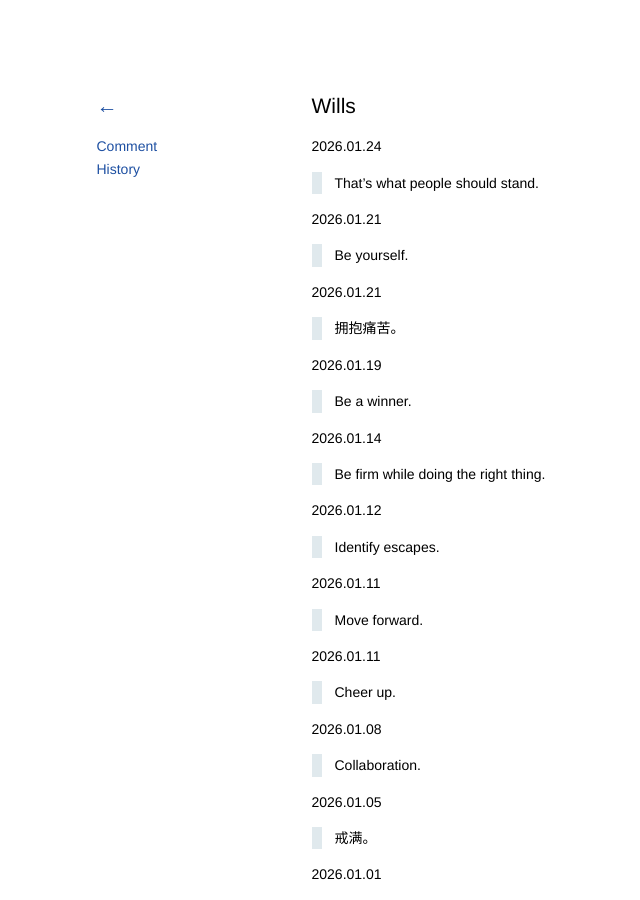
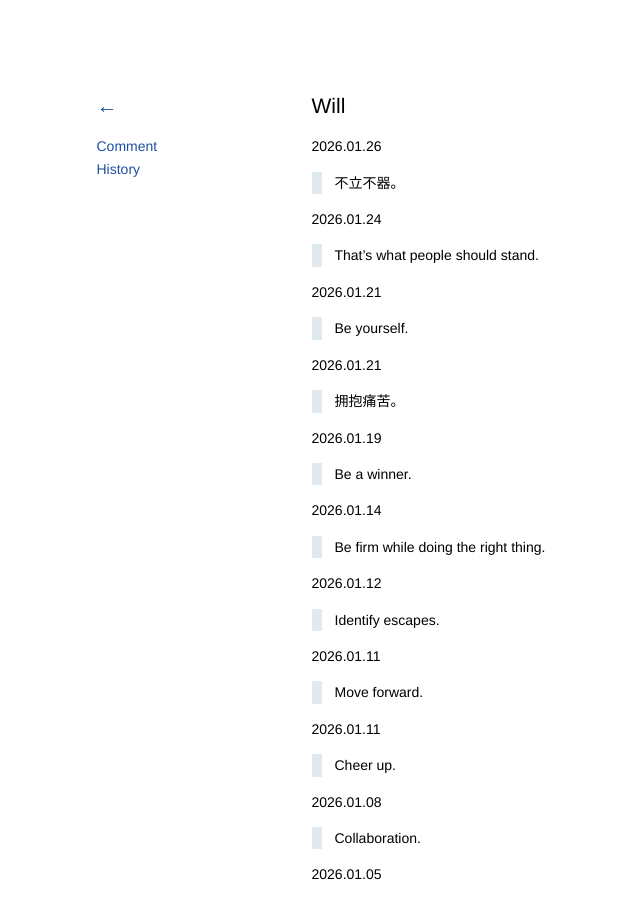
Before and after one commit to kidlj/awei, a Jekyll site: the page built from _wiki/will.md, in a window 1280 px wide and 900 px high. Shown: the whole window, without its empty margins (36-676 px from the left). Built offline with Jekyll 4.4.1, drawn with Linux system fonts in a browser that asks for light colours.

Commit message:
update will

```diff
--- a/_wiki/wills.md
+++ b/_wiki/will.md
@@ -1,6 +1,10 @@
 ---
-title: Wills
+title: Will
 ---
+
+2026.01.26
+
+> 不立不器。
 
 2026.01.24
 
```
